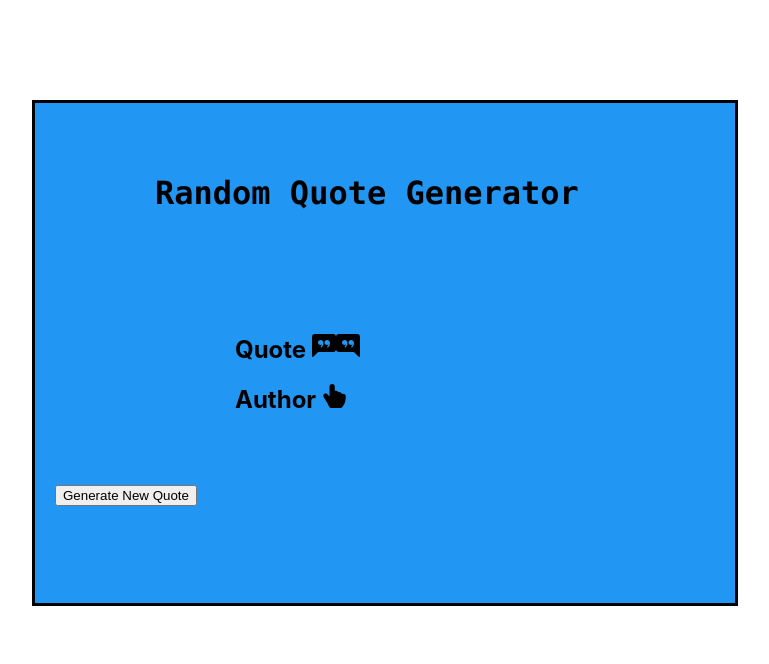
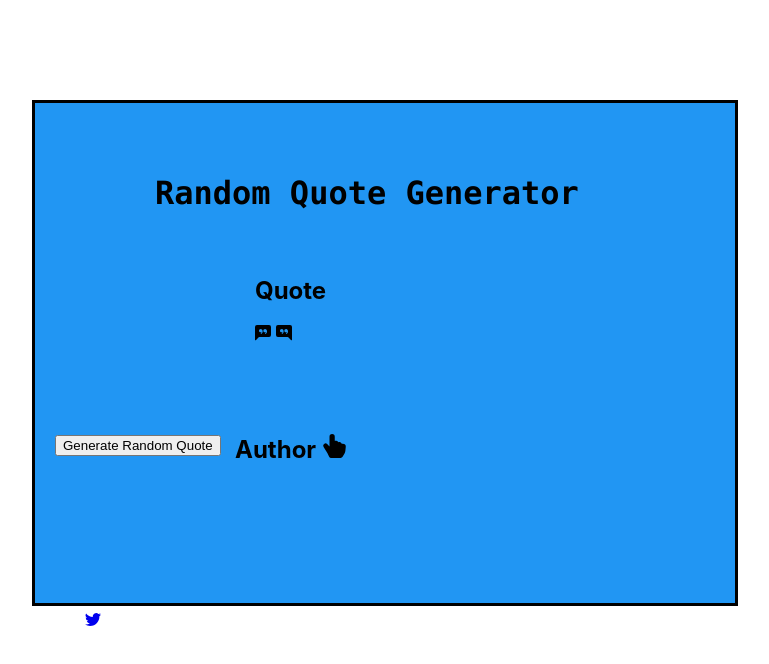
Before and after one commit to stephenwelch1927/Random-Quote-Generator, a React (Create React App) app: page / in a window 1280 px wide. Shown: the top 664 px of the page, without its empty margins (368-1137 px from the left). Built offline with nearby package versions, Linux system fonts and the light colour scheme.

Commit message:
Added axios get call on API

```diff
--- a/package.json
+++ b/package.json
@@ -6,11 +6,13 @@
     "@testing-library/jest-dom": "^5.16.5",
     "@testing-library/react": "^13.4.0",
     "@testing-library/user-event": "^13.5.0",
+    "axios": "^1.3.6",
     "bootstrap": "^5.2.3",
     "react": "^18.2.0",
     "react-bootstrap": "^2.7.4",
     "react-dom": "^18.2.0",
     "react-icons": "^4.8.0",
+    "react-router-dom": "^6.10.0",
     "react-scripts": "^2.1.3",
     "web-vitals": "^2.1.4"
   },
--- a/src/App.js
+++ b/src/App.js
@@ -2,6 +2,7 @@ import React from 'react';
 import QuoteBackground from './components/quoteBackground';
 import logo from './logo.svg';
 import './App.css';
+import get from'./components/getQuote';
 
 function App() {
   return (
--- /dev/null
+++ b/src/components/getQuote.js
@@ -0,0 +1,30 @@
+import React from "react";
+import axios, { Axios } from "axios";
+import { useState } from "react";
+
+class GetQuote extends React.Component {
+  constructor(props) {
+    super(props);
+    this.state = {
+      quote: '',
+    };
+  }
+
+  componentDidMount() {
+      axios
+        .get("https://official-joke-api.appspot.com/random_joke")
+        .then((response) => {
+          console.log(response);
+          this.setState({
+            quote: response.data.setup
+          }); //setQuote(response.data.setup + " ... " + response.data.punchline);
+        });
+  }
+
+  render() {
+    return <div>
+        <p>{this.quote}</p>
+    </div>;
+  }
+}
+export default GetQuote;
--- a/src/components/quote.module.css
+++ b/src/components/quote.module.css
@@ -32,3 +32,27 @@ top: 50px;
     top: 50px;
     left: -180px;
 }
+
+.icon {
+   Position: relative;
+   right: 150px;
+   top: 100px;
+}
+
+.quote {
+    position: relative;
+    right: 200px;
+
+}
+
+.displayQuote{
+    position: relative;
+    left: 200px;
+    bottom: 200px;
+    text-size-adjust: 20;
+}
+
+.displayAuthor {
+    position: relative;
+    top: 100px;
+}
--- /dev/null
+++ b/src/components/quote1.js
@@ -0,0 +1,51 @@
+import React from "react";
+import axios from "axios";
+import Button from "react-bootstrap/Button";
+import { useState } from "react";
+import back from './quote.module.css';
+import { BsFillChatLeftQuoteFill } from "react-icons/bs";
+import { BsFillChatRightQuoteFill } from "react-icons/bs";
+
+function ApiCall() {
+
+    const [quote, setQuote] = useState(' ');
+    const [author, setAuthor] = useState('');
+
+    const retrieveQuote = () => {
+        axios
+          .get("https://official-joke-api.appspot.com/random_joke")
+          .then((response) => {
+            console.log(response);
+            setQuote(response.data.setup)
+            setAuthor(response.data.punchline)
+          })
+          .catch((error) => {
+            console.log(error);
+          });
+      };
+
+      const display = (props) => {
+        return(
+            <div>
+                {quote};
+            </div>
+        );
+      }
+
+      return(
+        <div>
+        <Button variant="flat" size="xxl" onClick={retrieveQuote}>
+        Generate Random Quote
+      </Button>
+      <div id="text" className={back.displayQuote}>
+      <p><h2>Quote</h2><BsFillChatLeftQuoteFill />{quote}<BsFillChatRightQuoteFill /></p>
+        </div>
+
+        <p className={back.displayAuthor}></p>
+        </div>
+
+      );
+
+
+}
+export default ApiCall;
--- a/src/components/quoteBackground.js
+++ b/src/components/quoteBackground.js
@@ -4,9 +4,21 @@ import Card from "react-bootstrap/Card";
 import { BsFillChatLeftQuoteFill } from "react-icons/bs";
 import { BsFillChatRightQuoteFill } from "react-icons/bs";
 import { BsHandIndexThumbFill } from "react-icons/bs";
-import Button from 'react-bootstrap/Button';
+import { BsTwitter } from "react-icons/bs";
+import axios from "axios";
+import './getQuote';
+import GetQuote from "./getQuote";
+import './quote1';
+import ApiCall from "./quote1";
+import quotePass from './quote1';
+import display from './quote1';
 
 class QuoteBackground extends React.Component {
+  constructor(props) {
+    super(props);
+  }
+
+
   render() {
     return (
       <div className={back.box}>
@@ -14,17 +26,21 @@ class QuoteBackground extends React.Component {
           <h1 className={back.heading}>Random Quote Generator</h1>
           <div id="text">
             <h2>
-              Quote <BsFillChatLeftQuoteFill />
-              <BsFillChatRightQuoteFill />
+
             </h2>
           </div>
-          <div id="author">
+          <div id="author" className={back.displayAuthor}>
             <h2>
               Author <BsHandIndexThumbFill />
             </h2>
           </div>
-            <div id="new-quote" className={back.button}>
-          <Button variant="red" size="lg">Generate New Quote</Button>
+          <div id="new-quote" className={back.button}>
+            <ApiCall />
+          </div>
+          <div id="tweet-one">
+            <a href="https://twitter.com/" target="_blank">
+              <BsTwitter className={back.icon} />
+            </a>
           </div>
         </div>
       </div>
```
Also changed, not shown: 1 other file (tests, documents, lock files or other folders).
